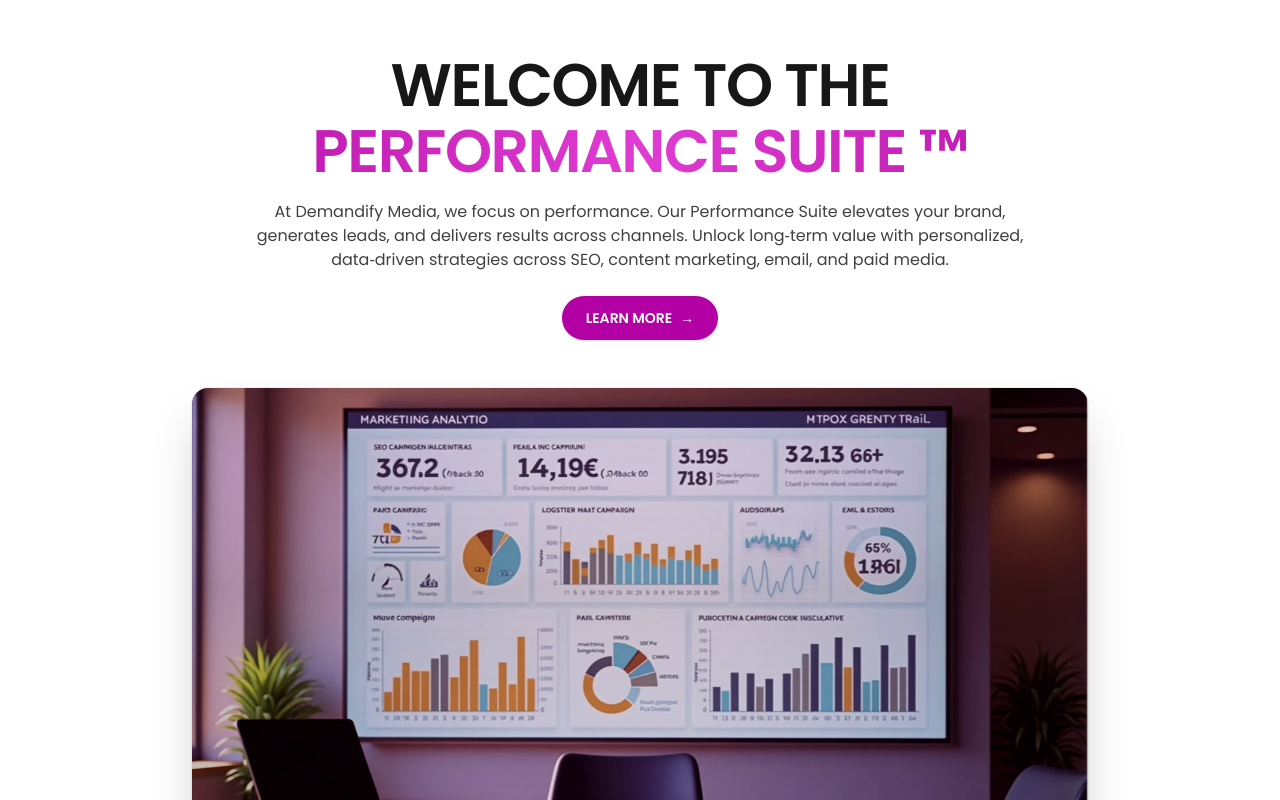
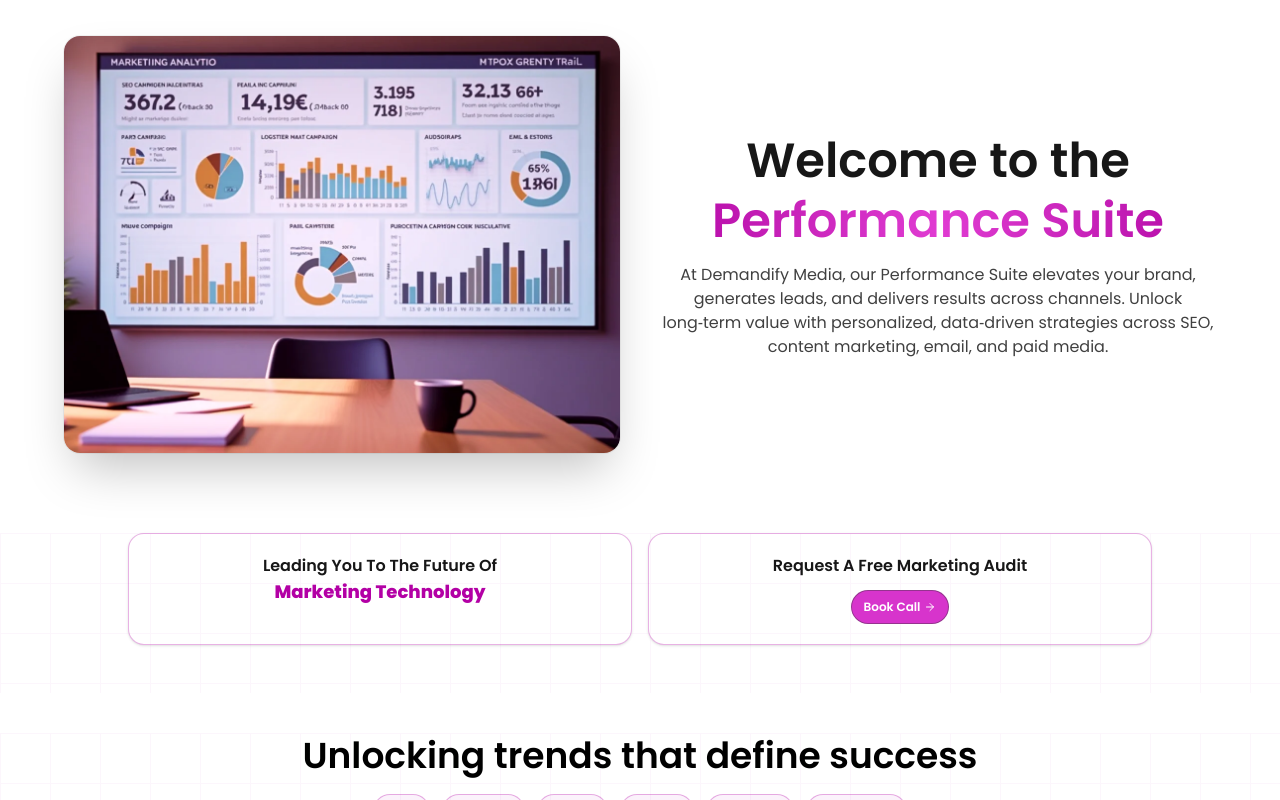
Before and after one commit to DemandifyMedia2022/DemandifyMedia, a Next.js app: page /learning-lounge in a window 1280 px wide. Shown: the part 140-940 px from the top of the page. Built offline with nearby package versions, Linux system fonts and the light colour scheme.

Commit message:
edit Learning Launge Page

```diff
--- a/src/app/learning-lounge/page.tsx
+++ b/src/app/learning-lounge/page.tsx
@@ -1,8 +1,8 @@
 import Image from "next/image";
 import { Poppins } from 'next/font/google'
-import { CardContainer, CardBody, CardItem } from '../../../components/ui/3d-card'
 import Carousel from '../../../components/ui/Carousel'
 import EbooksGrid from '../../../components/ui/EbooksGrid'
+import { FlowButton } from '../../../components/ui/flow-button2'
 const poppins = Poppins({ subsets: ['latin'], weight: ['400','600','800'] })
 export const metadata = {
   title: "Learning Lounge | Demandify Media",
@@ -21,59 +21,34 @@
   // Add minimal placeholders to keep the grid balanced on desktop (3 columns)
   const placeholdersCount = (3 - (videos.length % 3)) % 3;
   return (
-    <main className={`min-h-screen pt-28 md:pt-32 ${poppins.className}`}>
+    <main className={`min-h-screen overflow-hidden pt-28 md:pt-32 ${poppins.className}`}>
       {/* Hero */}
       <section className="container mx-auto px-6 pt-12 pb-10">
-        <div className="max-w-5xl mx-auto text-center">
-
-          {/* Heading */}
-          <h1 className="mt-4 text-4xl sm:text-5xl lg:text-6xl font-semibold leading-[1.1] tracking-tight text-neutral-900">
-            WELCOME TO THE
-            <span className="block bg-gradient-to-r from-[#b300a5] via-[#e03bd2] to-[#b300a5] bg-clip-text text-transparent">
-              PERFORMANCE SUITE ™
-            </span>
-          </h1>
-
-          {/* Subheading */}
-          <p className="mx-auto mt-4 max-w-3xl text-[15px] sm:text-base text-neutral-700">
-            At Demandify Media, we focus on performance. Our Performance Suite elevates your brand, generates leads,
-            and delivers results across channels. Unlock long‑term value with personalized, data‑driven strategies across
-            SEO, content marketing, email, and paid media.
-          </p>
-
-          {/* CTA */}
-          <div className="mt-6">
-            <button
-              className="inline-flex items-center gap-2 rounded-full bg-[#b300a5] px-6 py-3 text-white text-sm font-semibold shadow hover:bg-[#99038d] transition-colors focus:outline-none focus:ring-2 focus:ring-[#b300a5]/60"
-            >
-              LEARN MORE <span aria-hidden>→</span>
-            </button>
+        <div className="max-w-6xl mx-auto grid grid-cols-1 md:grid-cols-2 items-center gap-10">
+          {/* Image left */}
+          <div className="order-2 md:order-1">
+            <div className="relative w-full aspect-[4/3] rounded-2xl overflow-hidden shadow-2xl ring-1 ring-black/5">
+              <Image
+                src="/img/LL1.webp"
+                alt="Performance Suite"
+                fill
+                priority
+                className="object-cover"
+              />
+            </div>
           </div>
 
-          {/* Image card below CTA */}
-          <div className="mt-12">
-            <CardContainer className="relative aspect-[16/9] w-full max-w-lg sm:max-w-2xl lg:max-w-4xl mx-auto">
-              <CardBody className="relative h-full w-full rounded-2xl overflow-hidden shadow-2xl ring-1 ring-black/5">
-                <CardItem as="div" translateZ={20} className="absolute inset-0">
-                  <Image
-                    src="/img/LL1.webp"
-                    alt="Performance Suite dashboards"
-                    fill
-                    priority
-                    className="object-cover"
-                  />
-                </CardItem>
-                {/* soft gradient overlay */}
-                <CardItem
-                  as="div"
-                  translateZ={30}
-                  className="pointer-events-none absolute inset-0"
-                  style={{
-                    background: 'linear-gradient(180deg, rgba(0,0,0,0.0) 0%, rgba(0,0,0,0.2) 40%, rgba(0,0,0,0.1) 100%), linear-gradient(90deg, rgba(0,0,0,0.1) 0%, rgba(0,0,0,0) 20%, rgba(0,0,0,0) 80%, rgba(0,0,0,0.1) 100%), linear-gradient(0deg, rgba(0,0,0,0.0) 0%, rgba(0,0,0,0.0) 70%, rgba(0,0,0,0.05) 100%)',
-                  }}
-                />
-              </CardBody>
-            </CardContainer>
+          {/* Text right */}
+          <div className="order-1 md:order-2 text-center md:text-center">
+            <h1 className="text-3xl sm:text-4xl md:text-5xl font-semibold leading-tight text-neutral-900">
+              Welcome to the
+              <span className="block bg-gradient-to-r from-[#b300a5] via-[#e03bd2] to-[#b300a5] bg-clip-text text-transparent">Performance Suite</span>
+            </h1>
+            <p className="mt-3 max-w-xl md:max-w-none text-[15px] sm:text-base text-neutral-700 mx-auto md:mx-0">
+              At Demandify Media, our Performance Suite elevates your brand, generates leads, and delivers results across channels.
+              Unlock long‑term value with personalized, data‑driven strategies across SEO, content marketing, email, and paid media.
+            </p>
+
           </div>
         </div>
       </section>
@@ -92,23 +67,26 @@
             }}
           />
         </div>
-        <div className="max-w-5xl mx-auto grid grid-cols-1 sm:grid-cols-2 gap-4">
+        <div className="max-w-5xl mx-auto grid grid-cols-1 sm:grid-cols-2 gap-4 mt-10">
           <div
 
             className="group rounded-2xl border border-[#b300a5]/30 bg-white p-5 shadow-sm hover:shadow-md transition-all"
           >
             <div className="text-center">
               <p className="text-base font-semibold text-neutral-900">Leading You To The Future Of</p>
-              <p className="text-lg font-extrabold text-[#b300a5] -mt-0.5">Marketing Technology</p>
+              <p className="text-lg font-extrabold text-[#b300a5] -mt-0.4">Marketing Technology</p>
             </div>
           </div>
           <div
-
             className="group rounded-2xl border border-[#b300a5]/30 bg-white p-5 shadow-sm hover:shadow-md transition-all"
           >
             <div className="text-center">
               <p className="text-base font-semibold text-neutral-900">Request A Free Marketing Audit</p>
-              <span className="inline-block mt-2 rounded-full bg-[#b300a5] px-5 py-2 text-white text-sm font-semibold group-hover:bg-[#99038d] transition-colors">Book Call</span>
+              <div className="mt-3 flex justify-center">
+                <a href="/contact" aria-label="Book a call">
+                  <FlowButton text="Book Call" size="sm" />
+                </a>
+              </div>
             </div>
           </div>
         </div>
@@ -127,7 +105,7 @@
             }}
           />
         </div>
-        <div className="relative max-w-5xl mx-auto text-center">
+        <div className="relative max-w-5xl mx-auto text-center mt-10">
           <h2 className="text-3xl sm:text-4xl font-semibold leading-tight text-black">
             Unlocking trends that define success
           </h2>
@@ -145,7 +123,7 @@
       </section>
 
       {/* Carousel Section (replacing Three Feature Cards) */}
-      <section className="relative container mx-auto px-6 pb-12">
+      <section className="relative container mx-auto px-6 pb-10">
         {/* Animated Background Grid */}
         <div className="absolute inset-0 opacity-[0.03]">
           <div className="absolute inset-0" style={{
@@ -181,9 +159,9 @@
           />
         </div>
         <div className="relative max-w-3xl mx-auto text-center">
-          <p className="text-sm sm:text-base text-neutral-800">
-            Download: Webinars, Content & Marketing Services
-          </p>
+          <h3 className="text-2xl sm:text-2xl font-semibold leading-tight text-black">
+          Download: Webinars, Content & Marketing Services
+          </h3>
 
         </div>
       </section>
```
